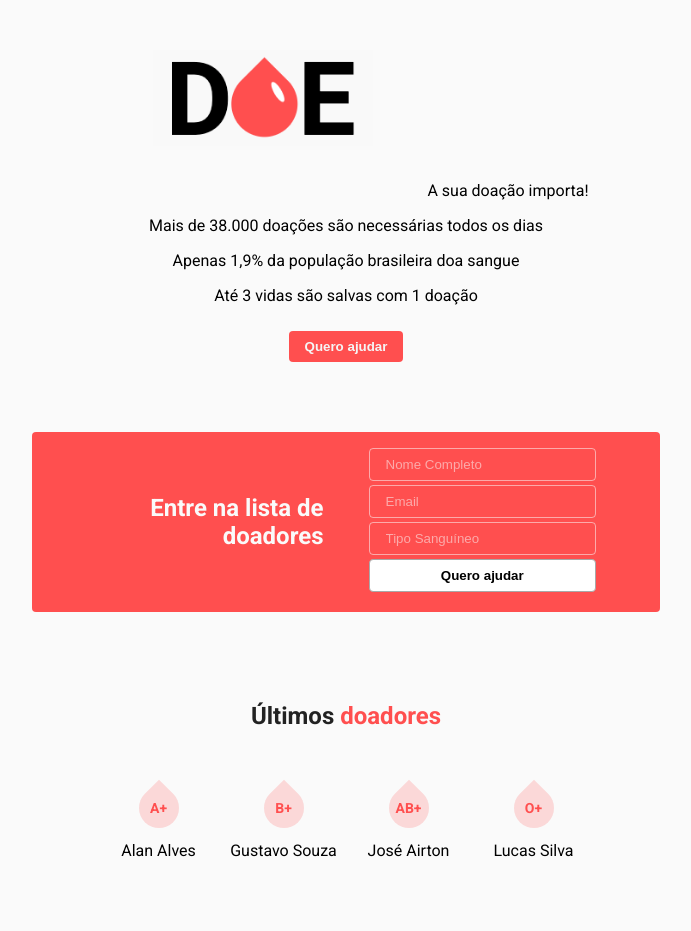
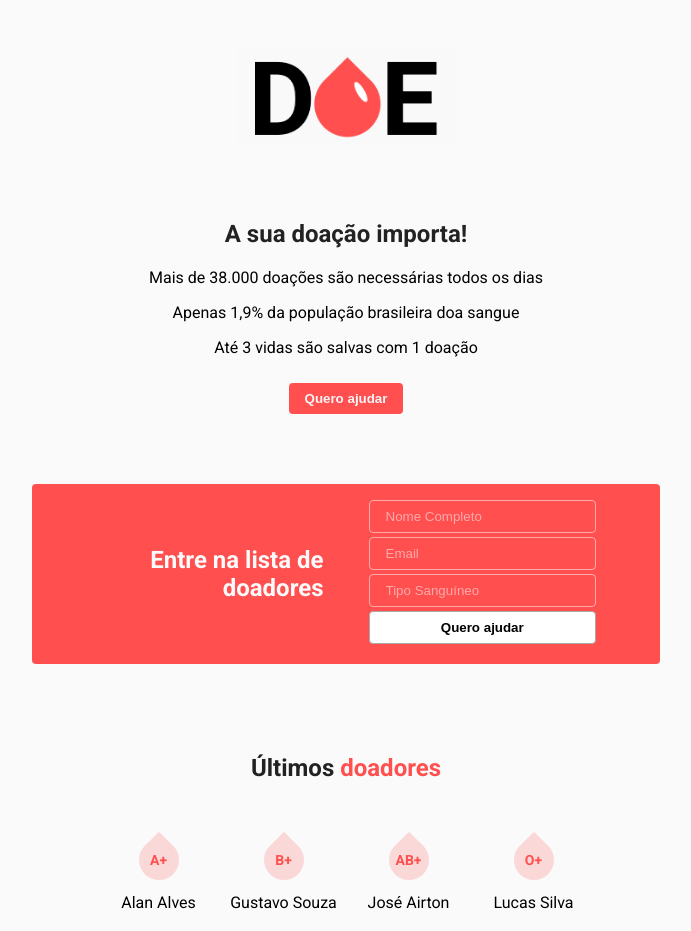
Before and after one commit to alanalv3s/DOE, a plain HTML site: page index.html in a window 1280 px wide. Shown: the top 931 px of the page, without its empty margins (294-985 px from the left). Drawn offline with Linux system fonts and the light colour scheme.

Commit message:
Adicionado hide no form

```diff
--- a/index.html
+++ b/index.html
@@ -14,14 +14,14 @@
             class="logo"
             src="logo.png"
             alt="Logo DOE">
-        <h!>A sua doação importa!</h1>
+        <h2>A sua doação importa!</h2>
         <p>Mais de 38.000 doações são necessárias todos os dias</p>
         <p>Apenas 1,9% da população brasileira doa sangue</p>
         <p>Até 3 vidas são salvas com 1 doação</p>
         <button>Quero ajudar</button>
     </header>
 
-    <section class="form">
+    <section class="form hide" >
         <h2>Entre na lista de doadores</h2><b>
         <form action="/">
             <input
@@ -67,6 +67,8 @@
     </main>
 
     <footer> Tecnologia salvando vidas ❤️</footer>
+
+    <script src="scripts.js"></script>
 </body>
 
 </html>
```
